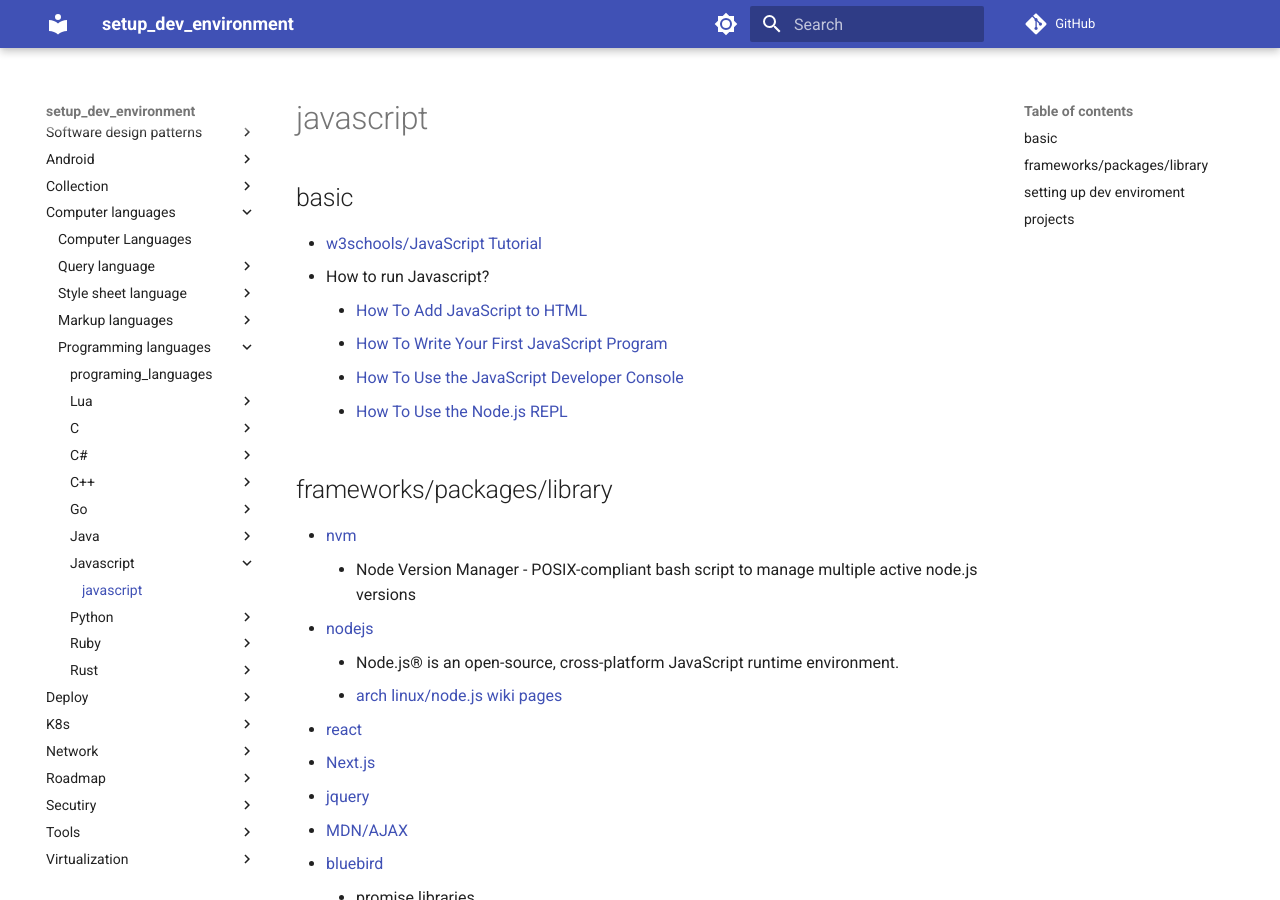
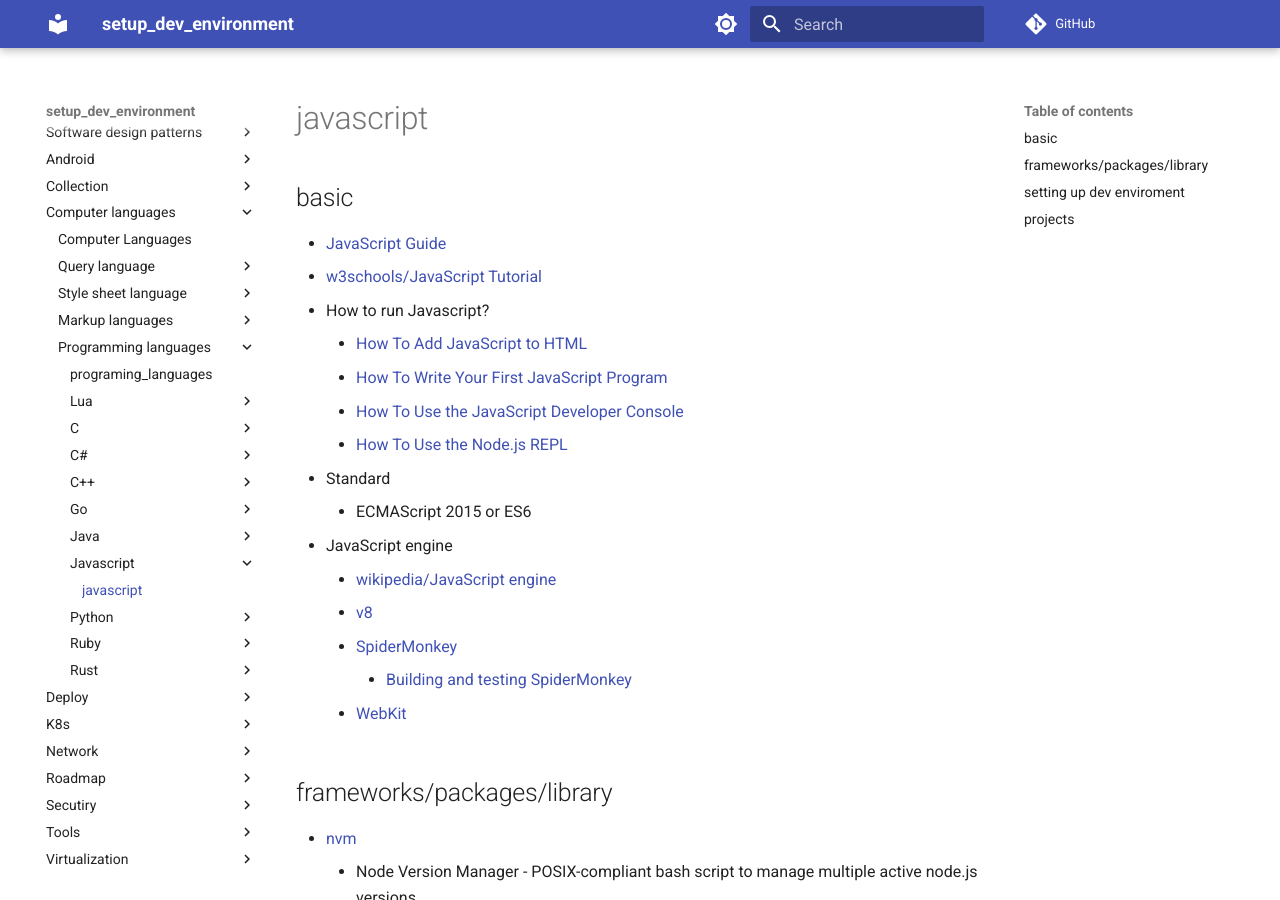
Before and after one commit to hong539/setup_dev_environment, an MkDocs documentation site: the page built from docs/computer languages/programming_languages/javascript/javascript.md, in a window 1280 px wide and 900 px high. Built offline with MkDocs 1.6.1 and Material for MkDocs 9.7.7, drawn with Linux system fonts in a browser that asks for light colours; comment, search, counter and statistics services are not loaded.

Commit message:
[skip ci] update docs

```diff
--- a/docs/computer languages/programming_languages/javascript/javascript.md
+++ b/docs/computer languages/programming_languages/javascript/javascript.md
@@ -2,12 +2,21 @@
 
 ## basic
 
+* [JavaScript Guide](https://developer.mozilla.org/en-US/docs/Web/JavaScript/Guide)
 * [w3schools/JavaScript Tutorial](https://www.w3schools.com/js/)
 * How to run Javascript?
     * [How To Add JavaScript to HTML](https://www.digitalocean.com/community/tutorials/how-to-add-javascript-to-html)
     * [How To Write Your First JavaScript Program](https://www.digitalocean.com/community/tutorials/how-to-write-your-first-javascript-program)
     * [How To Use the JavaScript Developer Console](https://www.digitalocean.com/community/tutorials/how-to-use-the-javascript-developer-console)
     * [How To Use the Node.js REPL](https://www.digitalocean.com/community/tutorials/how-to-use-the-node-js-repl)
+* Standard
+    * ECMAScript 2015 or ES6
+* JavaScript engine
+    * [wikipedia/JavaScript engine](https://en.wikipedia.org/wiki/JavaScript_engine)
+    * [v8](https://chromium.googlesource.com/v8/v8)
+    * [SpiderMonkey](https://spidermonkey.dev/)
+        * [Building and testing SpiderMonkey](https://firefox-source-docs.mozilla.org/js/build.html)
+    * [WebKit](https://webkit.org/)
 
 ## frameworks/packages/library
 
```
